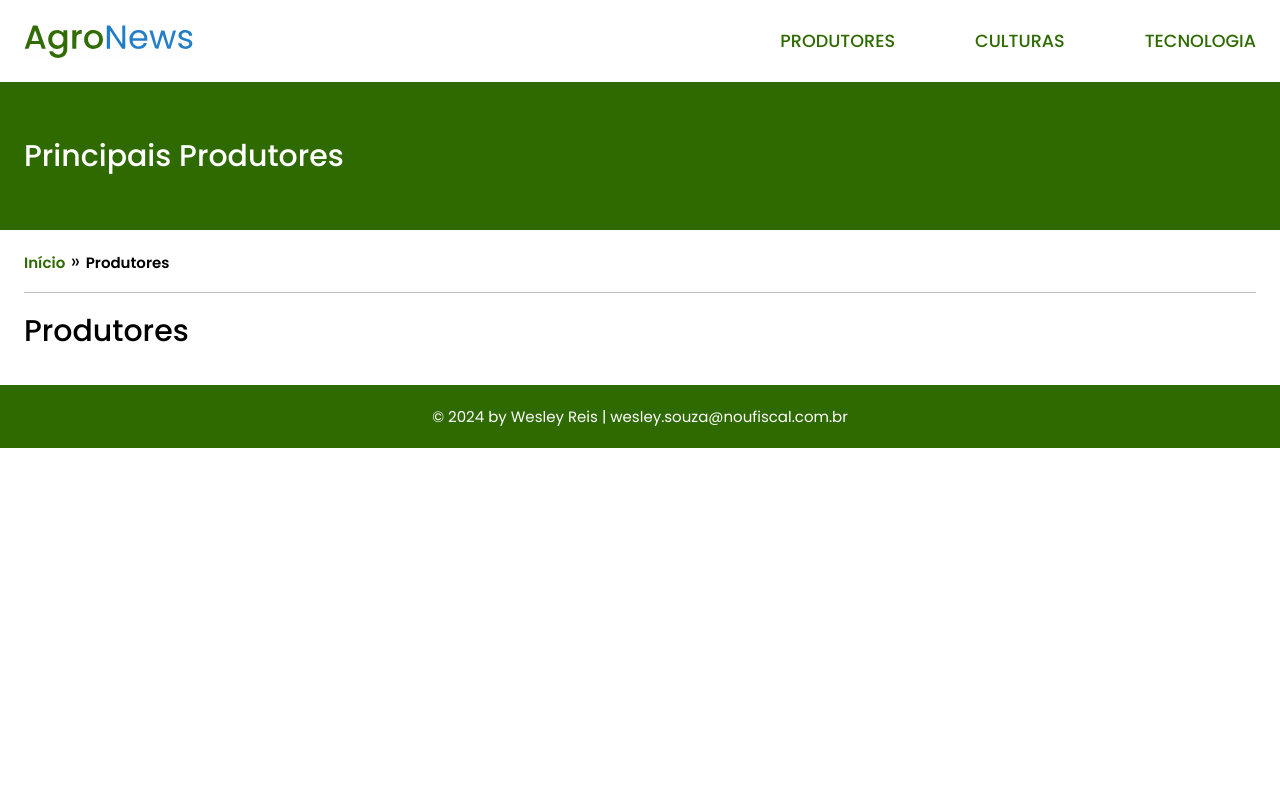
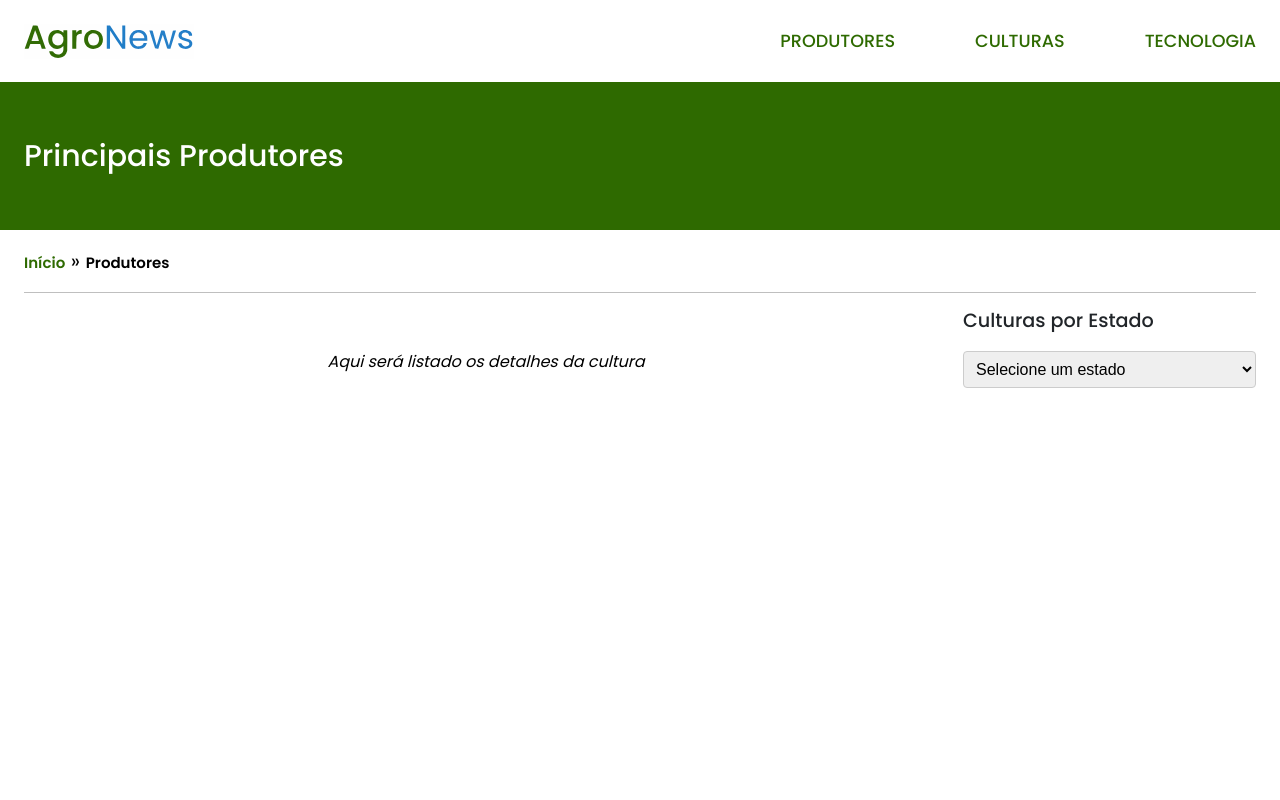
Before and after one commit to Wesleydno/fomacao-conexa-labs, a Vue app in the folder projeto-modulo-3/: page /produtores in a window 1280 px wide. Shown: the top 800 px of the page. Built offline with nearby package versions, Linux system fonts and the light colour scheme.

Commit message:
pagina produtores

```diff
--- a/projeto-modulo-3/src/views/ProdutoresView.vue
+++ b/projeto-modulo-3/src/views/ProdutoresView.vue
@@ -1,5 +1,92 @@
+<script setup lang="ts">
+import { ref } from 'vue';
+import culturasData from "../data/culturas.json";
+
+interface ICultura {
+    nome: string;
+    descricao: string;
+    principal_produtor: string;
+    estados_produtores: string[];
+    link_imagem: string;
+}
+
+const culturas: ICultura[] = culturasData.culturas;
+const estadoSelecionado = ref<string>("");
+const culturasFiltradas = ref<ICultura[]>([]);
+
+const handleChangeSelect = () => {
+    culturasFiltradas.value = culturas.filter(cultura => {
+        return cultura.estados_produtores.includes(estadoSelecionado.value) || cultura.principal_produtor === estadoSelecionado.value;
+    });
+};
+const getImgUrl = (imageName: string) => {
+    return new URL(`../assets/images/culturas/${imageName}`, import.meta.url).href;
+};
+
+</script>
+
 <template>
-    <div>
-        <h1>Produtores</h1>
+    <div class="container">
+        <section class="row">
+            <div class="coluna-esquerda">
+                <article>
+                    <div v-if="culturasFiltradas.length > 0">
+                        <div v-for="cultura in culturasFiltradas" :key="cultura.nome" class="cultura-container">
+                            <h2>{{ cultura.nome }}</h2>
+                            <div class="cultura-item">
+                                <img :src="getImgUrl(cultura.link_imagem)" width="400px" height="300px"
+                                    :alt="'Imagem da cultura ' + cultura.nome">
+                                <div class="cultura-detalhes">
+                                    <p>{{ cultura.descricao }}</p>
+                                    <p><strong>Principal produtor:</strong> {{ cultura.principal_produtor }}</p>
+                                    <p><strong>Produtores:</strong> {{ cultura.estados_produtores.join(", ") }}</p>
+                                </div>
+                            </div>
+                        </div>
+                    </div>
+                    <div v-else class="cultura-vazio">
+                        <em>Aqui será listado os detalhes da cultura</em>
+                    </div>
+                </article>
+            </div>
+            <div class="coluna-direita">
+                <article class="select-estados">
+                    <p>Culturas por Estado</p>
+                    <select v-model="estadoSelecionado" @change="handleChangeSelect">
+                        <option value="" disabled selected>Selecione um estado</option>
+                        <option value="Acre">Acre</option>
+                        <option value="Alagoas">Alagoas</option>
+                        <option value="Amapá">Amapá</option>
+                        <option value="Amazonas">Amazonas</option>
+                        <option value="Bahia">Bahia</option>
+                        <option value="Ceará">Ceará</option>
+                        <option value="Distrito Federal">Distrito Federal</option>
+                        <option value="Espírito Santo">Espírito Santo</option>
+                        <option value="Goiás">Goiás</option>
+                        <option value="Maranhão">Maranhão</option>
+                        <option value="Mato Grosso">Mato Grosso</option>
+                        <option value="Mato Grosso do Sul">Mato Grosso do Sul</option>
+                        <option value="Minas Gerais">Minas Gerais</option>
+                        <option value="Pará">Pará</option>
+                        <option value="Paraíba">Paraíba</option>
+                        <option value="Paraná">Paraná</option>
+                        <option value="Pernambuco">Pernambuco</option>
+                        <option value="Piauí">Piauí</option>
+                        <option value="Rio de Janeiro">Rio de Janeiro</option>
+                        <option value="Rio Grande do Norte">Rio Grande do Norte</option>
+                        <option value="Rio Grande do Sul">Rio Grande do Sul</option>
+                        <option value="Rondônia">Rondônia</option>
+                        <option value="Roraima">Roraima</option>
+                        <option value="Santa Catarina">Santa Catarina</option>
+                        <option value="São Paulo">São Paulo</option>
+                        <option value="Sergipe">Sergipe</option>
+                        <option value="Tocantins">Tocantins</option>
+                    </select>
+                </article>
+            </div>
+        </section>
     </div>
 </template>
+
+<style>
+</style>
```
